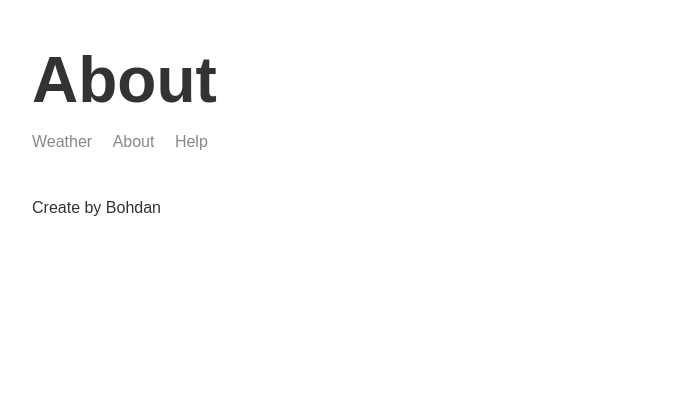
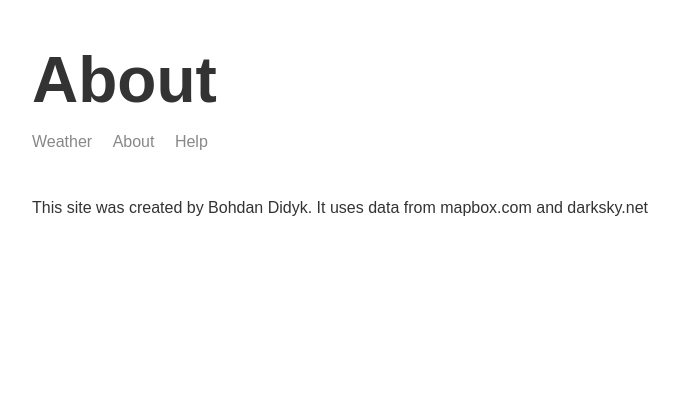
Before and after one commit to dandidyk/weather-app, a Node server app: page /about in a window 1280 px wide. Shown: the top 420 px of the page, without its empty margins (283-962 px from the left). Run offline with Node 20, Linux system fonts and the light colour scheme.

Commit message:
Add about text

```diff
--- a/templates/views/about.hbs
+++ b/templates/views/about.hbs
@@ -22,7 +22,7 @@
 
     <div class="main-content">
       {{>header}}
-      <p>Create by {{name}}</p>
+      <p>This site was created by Bohdan Didyk. It uses data from mapbox.com and darksky.net</p>
     </div>
     {{>footer}}
 </body>
```
